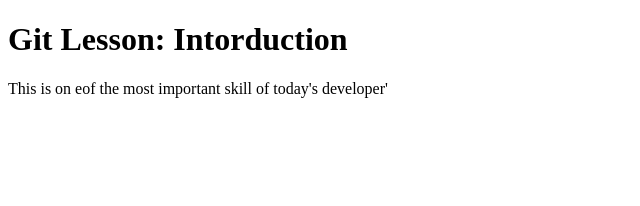
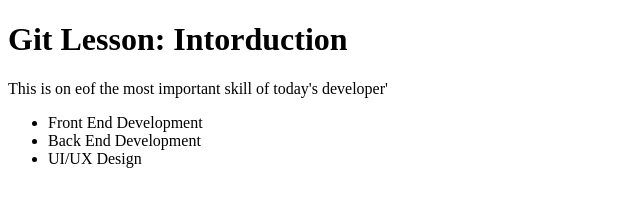
Before and after one commit to omoifoakharoh/gitlesson, a plain HTML site: page index.html in a window 1280 px wide. Shown: the whole page, without its empty margins (0-640 px from the left). Drawn offline with Linux system fonts and the light colour scheme.

Commit message:
I created an unordered list

```diff
--- a/index.html
+++ b/index.html
@@ -9,5 +9,10 @@
 <body>
     <h1>Git Lesson: Intorduction</h1>
     <p>This is on eof the most important skill of today's developer'</p>
+    <ul>
+        <li>Front End Development</li>
+        <li>Back End Development</li>
+        <li>UI/UX Design</li>
+    </ul>
 </body>
 </html>
```
